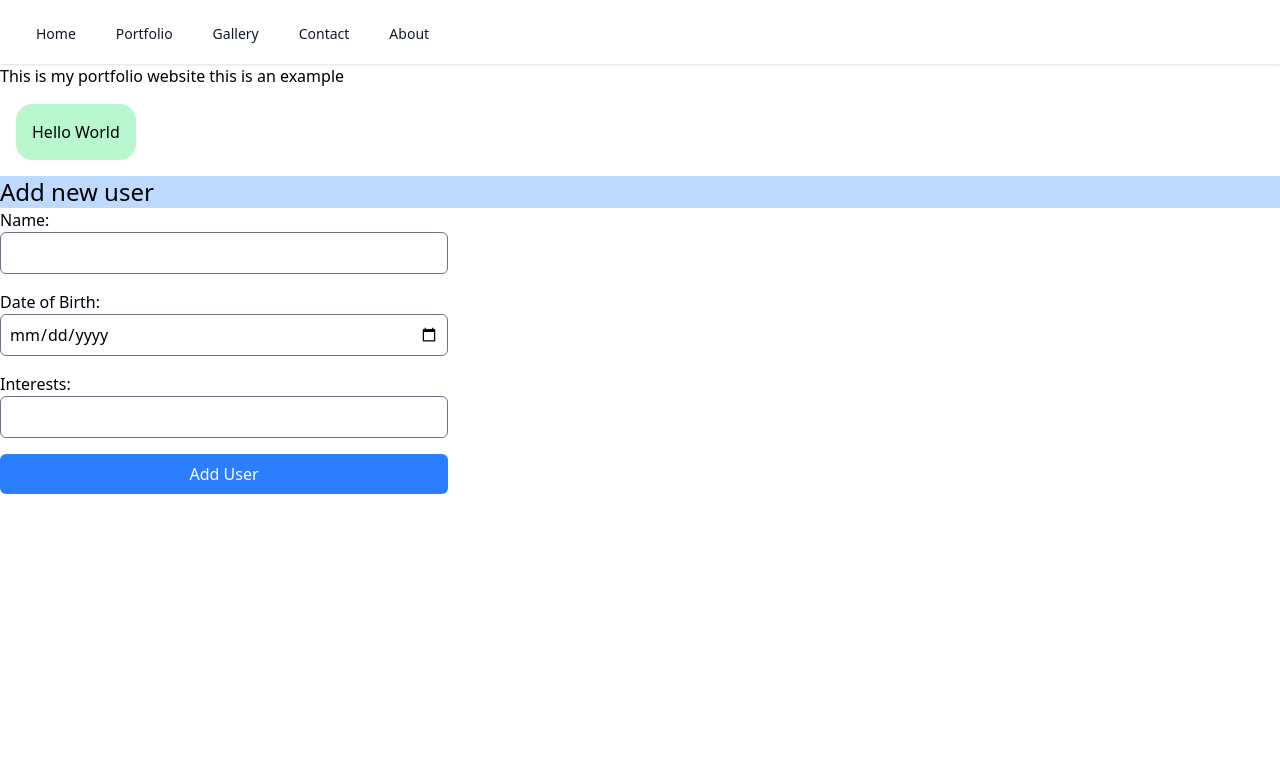
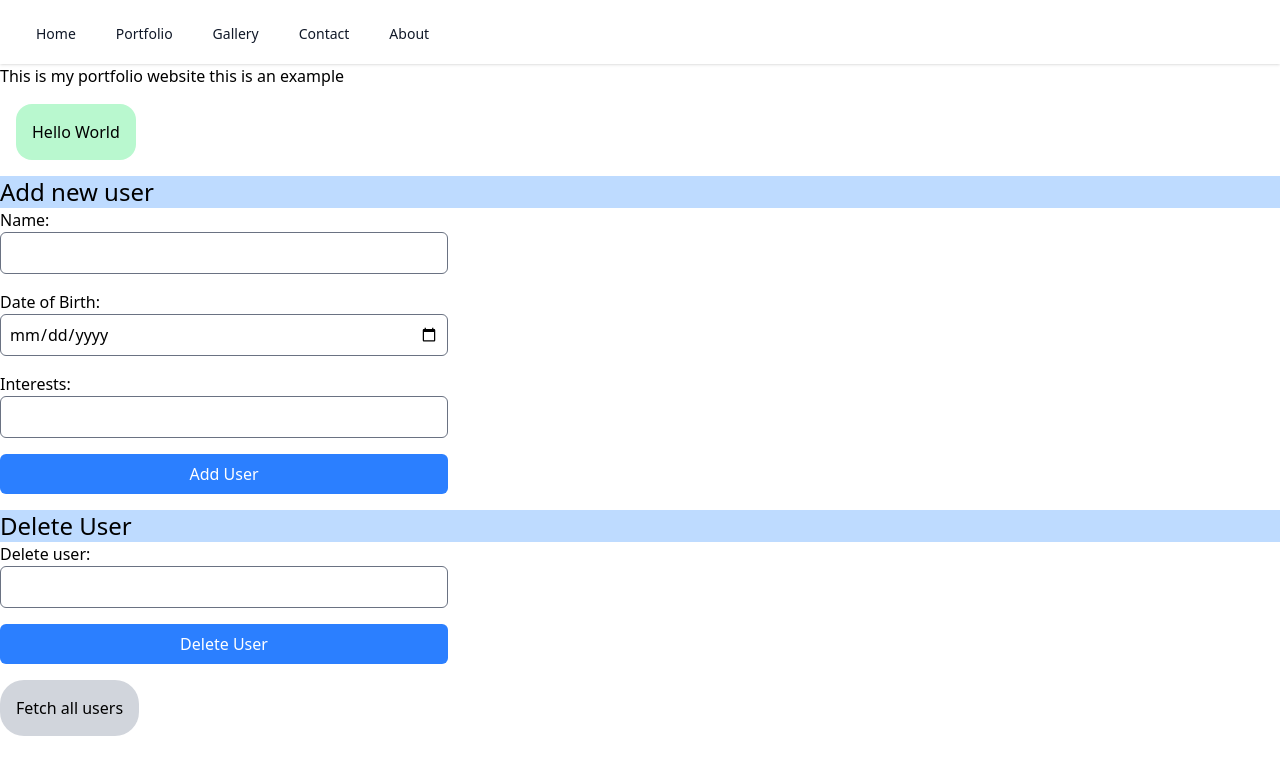
Before and after one commit to Sunnysideup888/SunnyPortfolioWebsite, a SvelteKit app in the folder frontend/: page / in a window 1280 px wide. Shown: the top 774 px of the page. Built offline with nearby package versions, Linux system fonts and the light colour scheme.

Commit message:
Fixed linting, added ability to delete and view all users

```diff
--- a/frontend/src/routes/+page.svelte
+++ b/frontend/src/routes/+page.svelte
@@ -2,7 +2,7 @@
 	import axios from 'axios';
 
 	// For the response message
-	let message = '';
+	let message = $state('');
 
 	const handleClick = async () => {
 		console.log('CLICKED');
@@ -21,29 +21,62 @@
 	let statusMessage = $state('');
 
 	const handleAddUser = async () => {
-		console.log(`Trying to add a new user with ${name} ${dob} ${interests}`)
+		console.log(`Trying to add a new user with ${name} ${dob} ${interests}`);
 
 		const newUser = {
-			"name": name,
-			"dob": dob,
-			"interests": interests
-		}
+			name: name,
+			dob: dob,
+			interests: interests
+		};
 
 		try {
 			const res = await axios.post('http://localhost:8080/api/users', newUser);
 
-			statusMessage = `Added user ${res.data.id}`
+			statusMessage = `Added user ${res.data.id}`;
 
-			console.log(`Added user successfully ${statusMessage}`)
+			console.log(`Added user successfully ${statusMessage}`);
 
-			name = ''
-			dob = ''
-			interests = ''
+			name = '';
+			dob = '';
+			interests = '';
 		} catch (err) {
-			statusMessage = `Could not add error due to error ${err}`
-			console.log("Error adding user", err)
+			statusMessage = `Could not add error due to error ${err}`;
+			console.log('Error adding user', err);
 		}
-	}
+	};
+
+	let deleteId = $state('');
+	const handleDeleteUser = async () => {
+		try {
+			await axios.delete(`http://localhost:8080/api/users/${deleteId}`);
+
+			statusMessage = `Deleted user ${deleteId}`;
+			deleteId = '';
+
+			console.log(`DELETED USER SUCCESSFULLY ${deleteId}`);
+		} catch (err) {
+			if (err.response && err.response.status === 404) {
+				statusMessage = `Error deleting as a user with ID ${deleteId} doesn't exist`;
+			} else {
+				statusMessage = `Error could not delete user ${err.message}`;
+			}
+			console.log('ERROR DELETING USER ', err);
+		}
+	};
+
+	let userList = $state([]);
+	const handleListUsers = async () => {
+		try {
+			const res = await axios.get('http://localhost:8080/api/users');
+			userList = res.data;
+			statusMessage = `Fetched ${userList.length} users.`;
+
+			console.log('THE USER LIST IS ', userList);
+		} catch (err) {
+			statusMessage = `Error can't fetch users ${err.message}`;
+			console.log('Could not fetch all users there was an error ', err);
+		}
+	};
 </script>
 
 <h1>This is my portfolio website this is an example</h1>
@@ -59,29 +92,80 @@
 	<div>{message}</div>
 {/if}
 
-<h1 class="text-2xl bg-blue-200">Add new user</h1>
+<h1 class="bg-blue-200 text-2xl">Add new user</h1>
 
-<form on:submit|preventDefault={handleAddUser} class="flex flex-col gap-4 max-w-md">
+<form on:submit|preventDefault={handleAddUser} class="flex max-w-md flex-col gap-4">
 	<div>
 		<label for="name" class="block font-medium">Name:</label>
-		<input id="name" type="text" bind:value={name} class="w-full border rounded-md p-2" required />
+		<input id="name" type="text" bind:value={name} class="w-full rounded-md border p-2" required />
 	</div>
 
 	<div>
 		<label for="dob" class="block font-medium">Date of Birth:</label>
-		<input id="dob" type="date" bind:value={dob} class="w-full border rounded-md p-2" required />
+		<input id="dob" type="date" bind:value={dob} class="w-full rounded-md border p-2" required />
 	</div>
 
 	<div>
 		<label for="interests" class="block font-medium">Interests:</label>
-		<input id="interests" type="text" bind:value={interests} class="w-full border rounded-md p-2" required />
+		<input
+			id="interests"
+			type="text"
+			bind:value={interests}
+			class="w-full rounded-md border p-2"
+			required
+		/>
 	</div>
 
-	<button type="submit" class="bg-blue-500 text-white rounded-md p-2 hover:bg-blue-600">
+	<button type="submit" class="rounded-md bg-blue-500 p-2 text-white hover:bg-blue-600">
 		Add User
 	</button>
 </form>
 
+<h1 class="mt-4 bg-blue-200 text-2xl">Delete User</h1>
+
+<form on:submit|preventDefault={handleDeleteUser} class="flex max-w-md flex-col gap-4">
+	<div>
+		<label for="name" class="block font-medium">Delete user:</label>
+		<input
+			id="name"
+			type="text"
+			bind:value={deleteId}
+			class="w-full rounded-md border p-2"
+			required
+		/>
+	</div>
+	<button type="submit" class="rounded-md bg-blue-500 p-2 text-white hover:bg-blue-600">
+		Delete User
+	</button>
+</form>
+
+<button on:click={handleListUsers} class="mt-4 rounded-3xl bg-gray-300 p-4">
+	Fetch all users
+</button>
+
 {#if statusMessage}
 	<div>{statusMessage}</div>
 {/if}
+
+{#if userList.length > 0}
+	<table class="mt-4 w-full max-w-md border-collapse">
+		<thead>
+			<tr class="bg-gray-200">
+				<th class="border p-2 text-left">ID</th>
+				<th class="border p-2 text-left">Name</th>
+				<th class="border p-2 text-left">DOB</th>
+				<th class="border p-2 text-left">Interests</th>
+			</tr>
+		</thead>
+		<tbody>
+			{#each userList as user (user.id)}
+				<tr class="hover:bg-gray-100">
+					<td class="border p-2">{user.id}</td>
+					<td class="border p-2">{user.name}</td>
+					<td class="border p-2">{user.dob}</td>
+					<td class="border p-2">{user.interests}</td>
+				</tr>
+			{/each}
+		</tbody>
+	</table>
+{/if}
```
